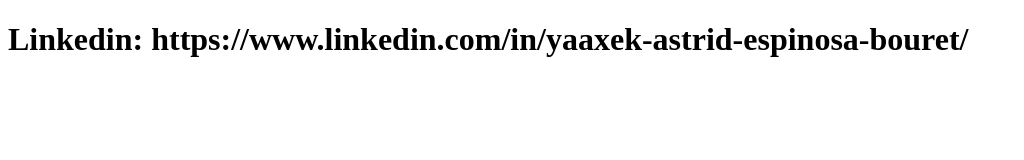
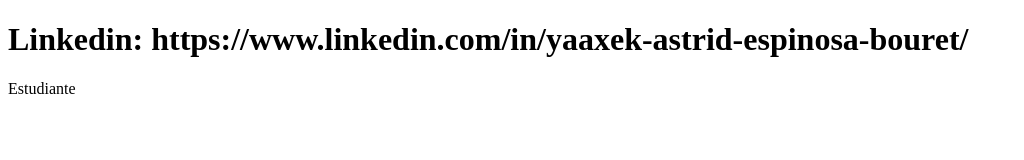
Before and after one commit to Yaaxek/sistema-de-registro, a plain HTML site: page contacto.html in a window 1280 px wide. Shown: the whole page, without its empty margins (0-1024 px from the left). Drawn offline with Linux system fonts and the light colour scheme.

Commit message:
Actualiza el contacto

```diff
--- a/contacto.html
+++ b/contacto.html
@@ -7,5 +7,8 @@
 </head>
 <body>
     <h1>Linkedin: https://www.linkedin.com/in/yaaxek-astrid-espinosa-bouret/</h1>
+    <p>
+        Estudiante
+    </p>
 </body>
 </html>
```
